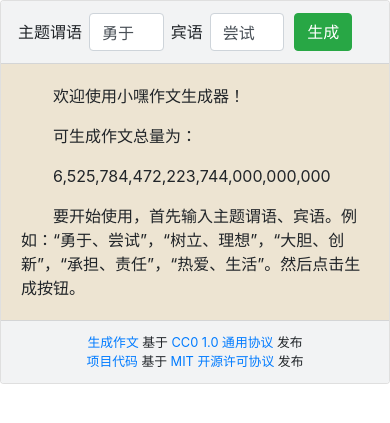
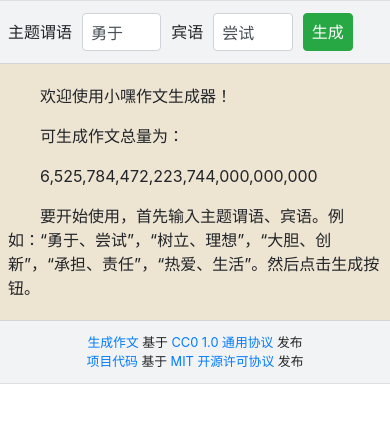
Before and after one commit to jackjyq/xiaohei-zuowen, a Flask app: page / in a window 390 px wide. Shown: the top 423 px of the page. Run offline with Flask 2, Linux system fonts and the light colour scheme; some libraries are stand-ins or nearby versions.

Commit message:
修复 iPhone SE 显示问题

```diff
--- a/templates/index.html
+++ b/templates/index.html
@@ -5,9 +5,17 @@
   <meta name="viewport" content="width=device-width, initial-scale=1.0, maximum-scale=1.0, user-scalable=0">
   <meta name="keywords" content="作文生成器, 在线作文生成器, 免费作文生成器, 中学作文生成器, 考试作文生成器, 高考作文生成器">
   <meta name="description" content="小嘿作文生成器, 可免费在线自动生成海量作文。">
+  <!-- Bootstrap代码 -->
   <link rel="stylesheet" href="https://stackpath.bootstrapcdn.com/bootstrap/4.4.1/css/bootstrap.min.css" integrity="sha384-Vkoo8x4CGsO3+Hhxv8T/Q5PaXtkKtu6ug5TOeNV6gBiFeWPGFN9MuhOf23Q9Ifjh" crossorigin="anonymous">
   <script src="https://stackpath.bootstrapcdn.com/bootstrap/4.4.1/js/bootstrap.min.js" integrity="sha384-wfSDF2E50Y2D1uUdj0O3uMBJnjuUD4Ih7YwaYd1iqfktj0Uod8GCExl3Og8ifwB6" crossorigin="anonymous"></script>
-  <!-- Global site tag (gtag.js) - Google Analytics -->
+  <!-- 自定义样式表 -->
+  <style>
+    .col{
+      padding-left: 2px;
+      padding-right: 2px
+    }
+  </style>
+  <!-- 谷歌分析代码 -->
   <script async src="https://www.googletagmanager.com/gtag/js?id=UA-144741828-3"></script>
   <script>
     window.dataLayer = window.dataLayer || [];
@@ -25,24 +33,25 @@
         style="background-color: rgb(242, 243, 244);">
       <form method = "POST" style="margin-bottom: 0;">
         <div class="form-row">
-          <label class="col-form-label"
-              style="padding-left: 2px; padding-right: 2px;">
+          <label class="col-form-label">
             主题谓语
           </label>
           <div class="col">
             <input type="text" class="form-control"
+                style="padding-left: 0.5rem; padding-right: 0.5rem"
                 value={{ 主题谓语 }} name="主题谓语">
           </div>
-          <label class="col-form-label"
-              style="padding-left: 2px; padding-right: 2px;">
+          <label class="col-form-label">
             宾语
           </label>
           <div class="col">
             <input type="text" class="form-control"
+                style="padding-left: 0.5rem; padding-right: 0.5rem"
                 value={{ 主题宾语 }} name="主题宾语">
           </div>
           <div class="col">
-            <button type="submit" class="btn btn-success">
+            <button type="submit" class="btn btn-success"
+                style="padding-left: 0.5rem; padding-right: 0.5rem">
               生成
             </button>
           </div>
```
